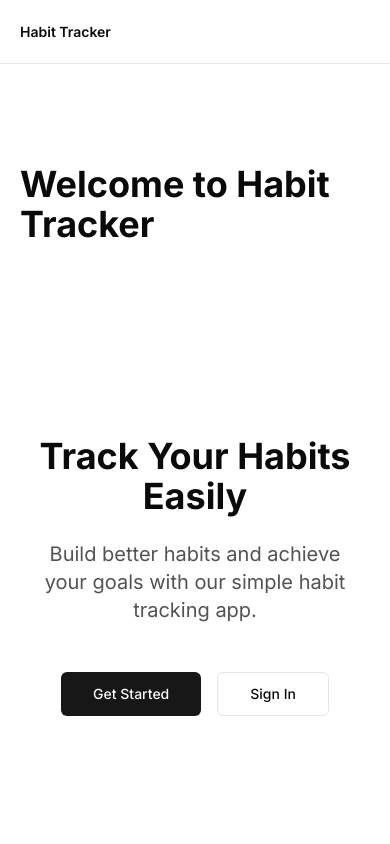
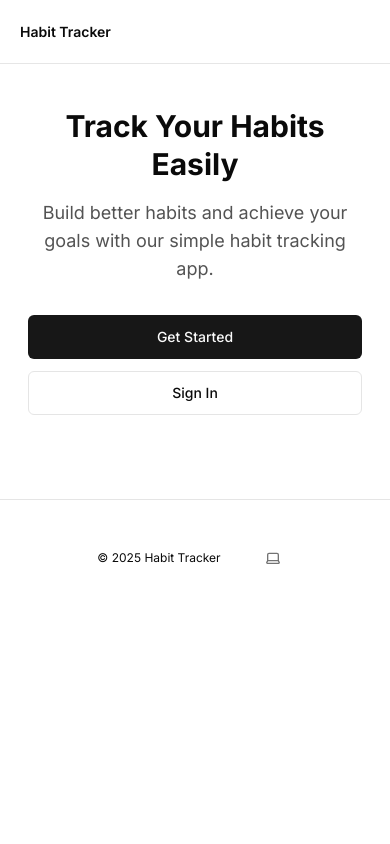
Before and after one commit to mironpuzanov/habit-tracker, a Next.js app in the folder my-app/: page / in a window 390 px wide. Shown: the top 844 px of the page. Built offline with nearby package versions, Linux system fonts and the light colour scheme.

Commit message:
Improve mobile experience for non-authenticated users

```diff
--- a/my-app/app/page.tsx
+++ b/my-app/app/page.tsx
@@ -4,7 +4,7 @@ import { ThemeSwitcher } from "@/components/theme-switcher";
 export default function HomePage() {
   return (
     <main className="min-h-screen flex flex-col items-center">
-      <div className="flex-1 w-full flex flex-col gap-20 items-center">
+      <div className="flex-1 w-full flex flex-col items-center">
         <nav className="w-full flex justify-center border-b border-b-foreground/10 h-16">
           <div className="w-full max-w-5xl flex justify-between items-center p-3 px-5 text-sm">
             <div className="flex gap-5 items-center font-semibold">
@@ -16,14 +16,13 @@ export default function HomePage() {
           </div>
         </nav>
 
-        <div className="flex flex-col gap-20 max-w-5xl p-5 w-full">
-          <div className="flex-1 w-full flex flex-col gap-20 items-center">
-            <h1 className="text-4xl font-bold mb-8">Welcome to Habit Tracker</h1>
+        <div className="flex flex-col max-w-5xl p-3 sm:p-5 w-full">
+          <div className="flex-1 w-full flex flex-col items-center">
             <LandingHero />
           </div>
         </div>
 
-        <footer className="w-full flex items-center justify-center border-t mx-auto text-center text-xs gap-8 py-16">
+        <footer className="w-full flex items-center justify-center border-t mx-auto text-center text-xs gap-8 py-10 sm:py-16 mt-10">
           <p>
             &copy; {new Date().getFullYear()} Habit Tracker
           </p>
--- a/my-app/components/external/LandingHero.tsx
+++ b/my-app/components/external/LandingHero.tsx
@@ -11,14 +11,14 @@ export default function LandingHero({
   subtitle = "Build better habits and achieve your goals with our simple habit tracking app."
 }: LandingHeroProps) {
   return (
-    <div className="flex flex-col items-center justify-center py-20 px-4 text-center gap-6">
-      <h1 className="text-4xl sm:text-5xl font-bold">{title}</h1>
-      <p className="text-xl text-foreground/70 max-w-2xl">{subtitle}</p>
-      <div className="flex gap-4 mt-6">
-        <Button asChild variant="default" size="lg">
+    <div className="flex flex-col items-center justify-center py-8 sm:py-16 px-4 text-center gap-4 sm:gap-6 w-full">
+      <h1 className="text-3xl sm:text-5xl font-bold leading-tight">{title}</h1>
+      <p className="text-lg sm:text-xl text-foreground/70 max-w-2xl">{subtitle}</p>
+      <div className="flex flex-col sm:flex-row gap-3 sm:gap-4 mt-4 sm:mt-6 w-full sm:w-auto">
+        <Button asChild variant="default" size="lg" className="w-full sm:w-auto">
           <Link href="/external/sign-up">Get Started</Link>
         </Button>
-        <Button asChild variant="outline" size="lg">
+        <Button asChild variant="outline" size="lg" className="w-full sm:w-auto">
           <Link href="/external/sign-in">Sign In</Link>
         </Button>
       </div>
```
